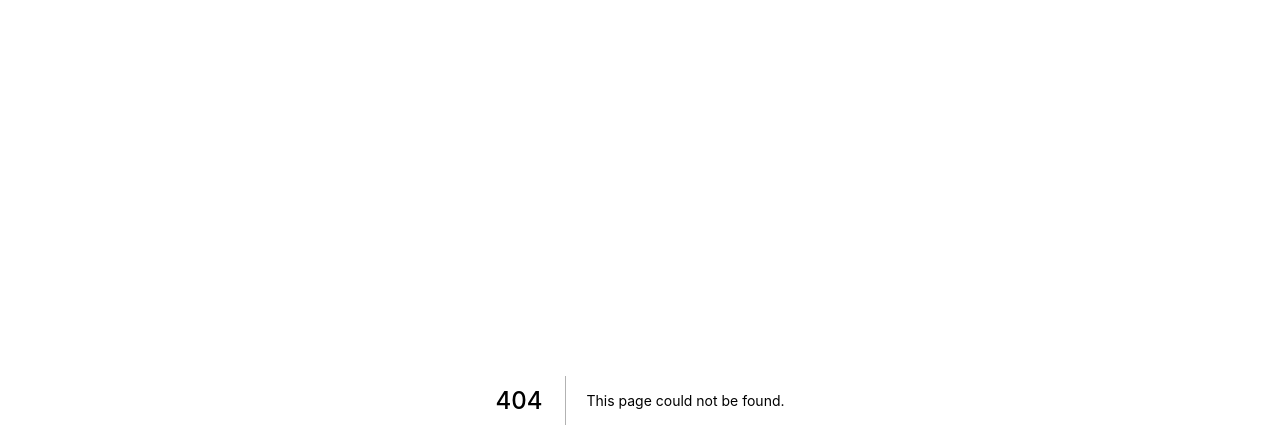
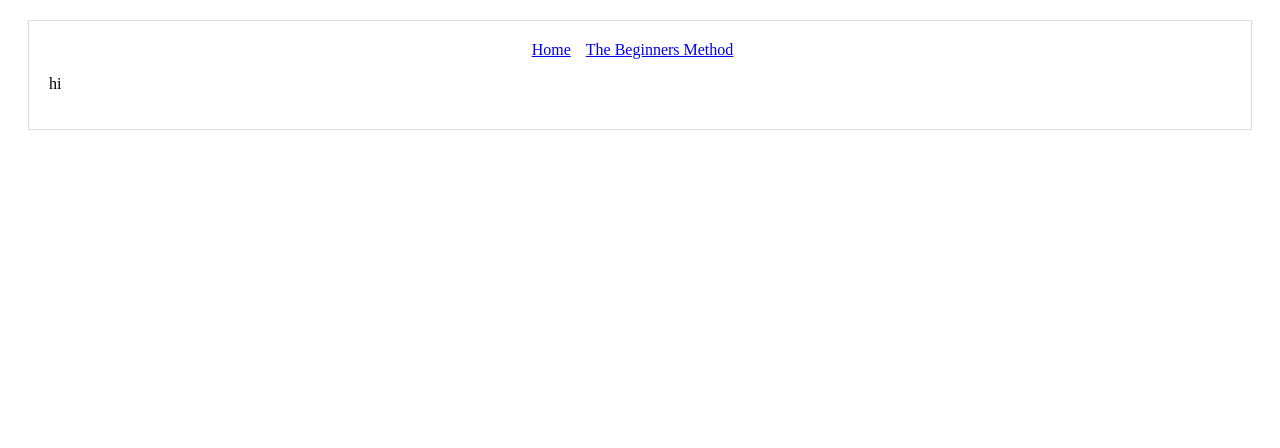
Before and after one commit to astoryumw/website, a Next.js app: page /guide in a window 1280 px wide. Before the commit this address had no page. Shown: the top 448 px of the page. Built offline with nearby package versions, Linux system fonts and the light colour scheme.

Commit message:
working on timer

```diff
--- a/components/Header.js
+++ b/components/Header.js
@@ -7,8 +7,11 @@ const linkStyle = {
 export default function Header() {
 	return (
 		<div align='center'>
-			<Link href="/timer">
-				<a style={linkStyle}>Timer</a>
+			<Link href="/">
+				<a style={linkStyle}>Home</a>
+			</Link>
+			<Link href="/guide">
+				<a style={linkStyle}>The Beginners Method</a>
 			</Link>
 		</div>
 	)
--- /dev/null
+++ b/pages/guide.js
@@ -0,0 +1,16 @@
+import Layout from '../components/MyLayout.js';
+
+export default function Guide() {
+	return (
+		<Layout>
+
+			<p>hi</p>
+
+
+
+
+		</Layout>
+
+	)
+
+}
```
Also changed, not shown: pages/index.js (+6 -4 lines).
